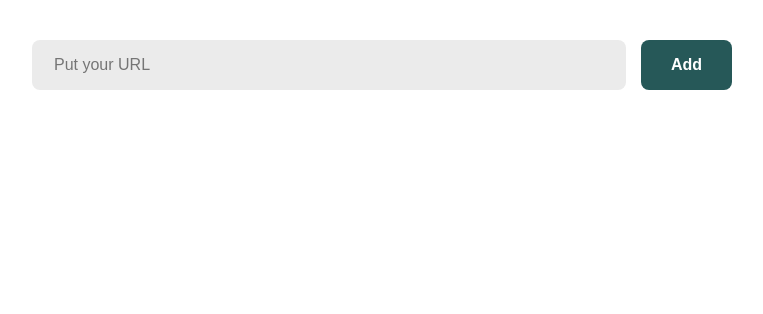
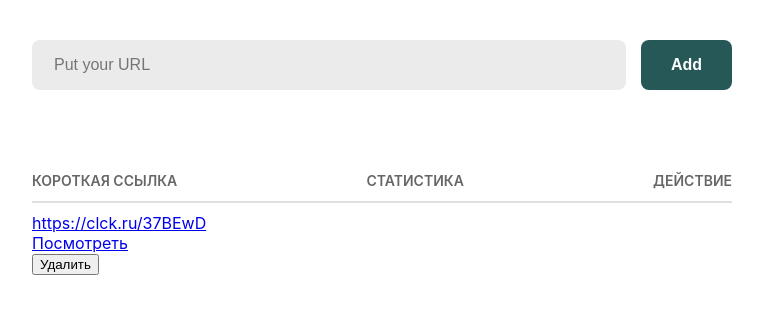
Before and after one commit to Daniello0/URL-Shortner, a React (Create React App) app: page / in a window 1280 px wide. Shown: the top 314 px of the page, without its empty margins (258-1021 px from the left). Built offline with nearby package versions, Linux system fonts and the light colour scheme.

Commit message:
Start working on URL's table (visual part)

```diff
--- a/src/App.css
+++ b/src/App.css
@@ -57,3 +57,28 @@ body {
   font-size: 25px;
   font-weight: 400;
 }
+
+/*НИЖЕ - "ОСНОВНАЯ ИНФОРМАЦИЯ"*/
+
+.urls-container {
+  margin-top: 35px;
+  width: 100%;
+  max-width: 700px;
+}
+
+.urls-header {
+  justify-content: space-between;
+  display: flex;
+  align-items: center;
+  padding: 0 15px;
+  border-bottom: 2px solid #e0e0e0;
+  margin-bottom: 10px;
+}
+
+.header {
+  padding: 12px 0;
+  font-size: 14px;
+  font-weight: 600;
+  color: #666;
+  text-transform: uppercase;
+}
--- a/src/App.js
+++ b/src/App.js
@@ -43,6 +43,31 @@ function App() {
                 </button>
             </div>
             <div className="error-container">{error}</div>
+            <div className="urls-container">
+                <div className="header urls-header">
+                    <div className="column-short-urls">Короткая ссылка</div>
+                    <div className="column-stat-urls">Статистика</div>
+                    <div className="column-action">Действие</div>
+                </div>
+
+                <div className="url-row">
+                    <div className="column-short-url">
+                        <a href="https://clck.ru/37BEwD" target="_blank" rel="noopener noreferrer">
+                            https://clck.ru/37BEwD
+                        </a>
+                    </div>
+                    <div className="column-stat-urls">
+                        <a href="/stats/37BEwD" className="stats-link">
+                            Посмотреть
+                        </a>
+                    </div>
+                    <div className="column-action">
+                        <button className="delete-button" title="Удалить ссылку">
+                            Удалить
+                        </button>
+                    </div>
+                </div>
+            </div>
         </div>
     );
 }
```
